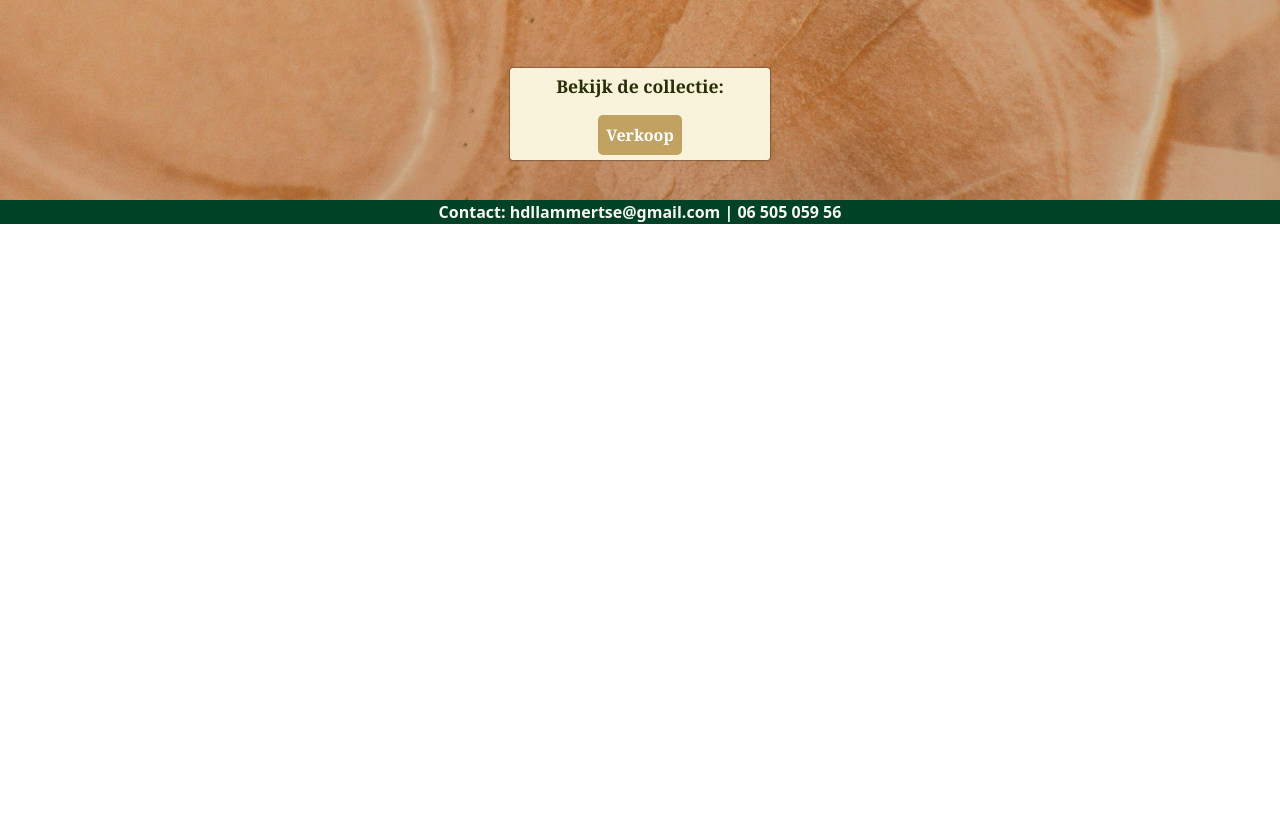
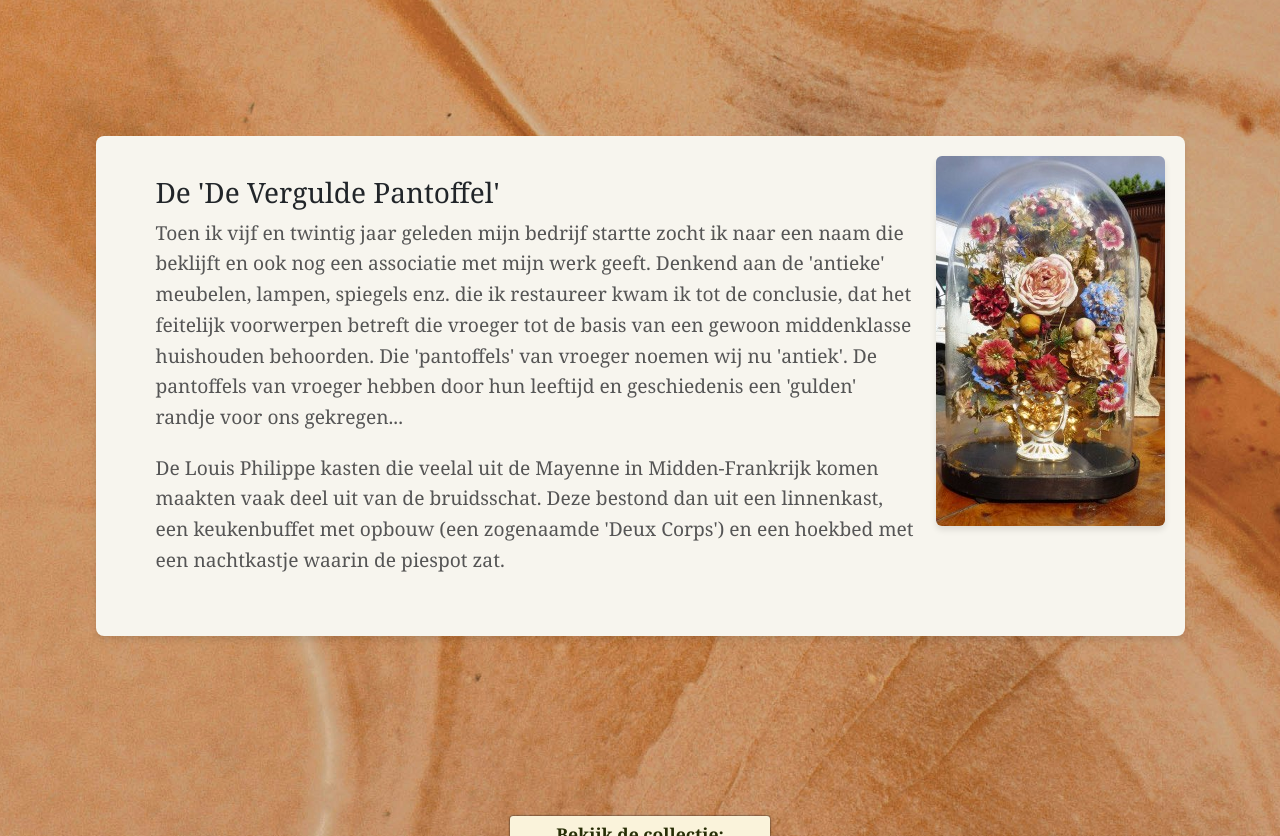
Before and after one commit to shaneocallaghandev/VerguldePantoffel, a React (Vite) app: page / in a window 1280 px wide. Shown: the part 1300-2136 px from the top of the page. Before the commit the page ends 1524 px from the top, so only its background shows below. Built offline with nearby package versions, Linux system fonts and the light colour scheme; no server answers.

Commit message:
Historie op homepagina

```diff
--- a/src/pages/Home.jsx
+++ b/src/pages/Home.jsx
@@ -6,6 +6,7 @@ import "../assets/styles/pages/home.css";
 import image2 from "../assets/images/2.jpg";
 import image4 from "../assets/images/4.jpg";
 import image1 from "../assets/images/1.jpg";
+import imageHistorie from "../assets/images/historie_0.jpg";
 import welkomFoto from "../assets/images/welkomfoto_0.jpg";
 import { fetchItems } from "../data";
 import Skeleton from "react-loading-skeleton";
@@ -87,8 +88,9 @@ const Home = () => {
 
     <div className="info-container">
         <div className="info-text">
+          <h3>Welkom..</h3>
         <p>
-        Welkom op de website van De Vergulde Pantoffel. Al vijf en twintig jaar restaureer en verkoop ik antiek design en verlichting. Tevens heb ik in opdracht veel tafels gemaakt van kersen, noten of eikenhout.
+        op de website van De Vergulde Pantoffel. Al vijf en twintig jaar restaureer en verkoop ik antiek design en verlichting. Tevens heb ik in opdracht veel tafels gemaakt van kersen, noten of eikenhout.
         Voor alle (antiek) meubelrestauraties van fineer tot politoerschade kunt u in mijn atelier te Dordrecht terecht.
         Elk meubel wordt voor u persoonlijk in orde gemaakt en in uw interieur geplaatst waarbij eventuele specifieke aanpassingen aan de indeling uitvoerig met u besproken worden.
         </p>
@@ -102,6 +104,30 @@ const Home = () => {
         </div>
     </div>
 
+    <div className="info-container">
+      <div className="info-text">
+        <h3>De &apos;De Vergulde Pantoffel&apos;</h3>
+        <p>
+        Toen ik vijf en twintig jaar geleden mijn bedrijf startte zocht ik naar een naam die
+        beklijft en ook nog een associatie met mijn werk geeft. Denkend aan de &apos;antieke&apos;
+        meubelen, lampen, spiegels enz. die ik restaureer kwam ik tot de conclusie, dat het feitelijk voorwerpen
+        betreft die vroeger tot de basis van een gewoon middenklasse
+        huishouden behoorden.
+        Die &apos;pantoffels&apos; van vroeger noemen wij nu &apos;antiek&apos;.
+        De pantoffels van vroeger hebben door hun leeftijd en geschiedenis een &apos;gulden&apos;
+         randje voor ons gekregen...
+        </p>
+        <p>
+          De Louis Philippe kasten die veelal uit de Mayenne in Midden-Frankrijk komen maakten vaak deel uit van de bruidsschat.
+          Deze bestond dan uit een linnenkast, een keukenbuffet met opbouw
+          (een zogenaamde &apos;Deux Corps&apos;) en een hoekbed met een nachtkastje waarin de piespot zat.
+        </p>
+      </div>
+      <div className="info-image-container">
+        <img src={imageHistorie} alt="Historie Foto" className="info-image" loading="lazy" />
+      </div>
+    </div>
+
     <div className ="home-to-verkoop-router">
       <p>Bekijk de collectie:</p>
       <a href="/verkoop" className="custom-button"> Verkoop</a>
```
Also changed, not shown: src/assets/images/historie_0.jpg (added).
